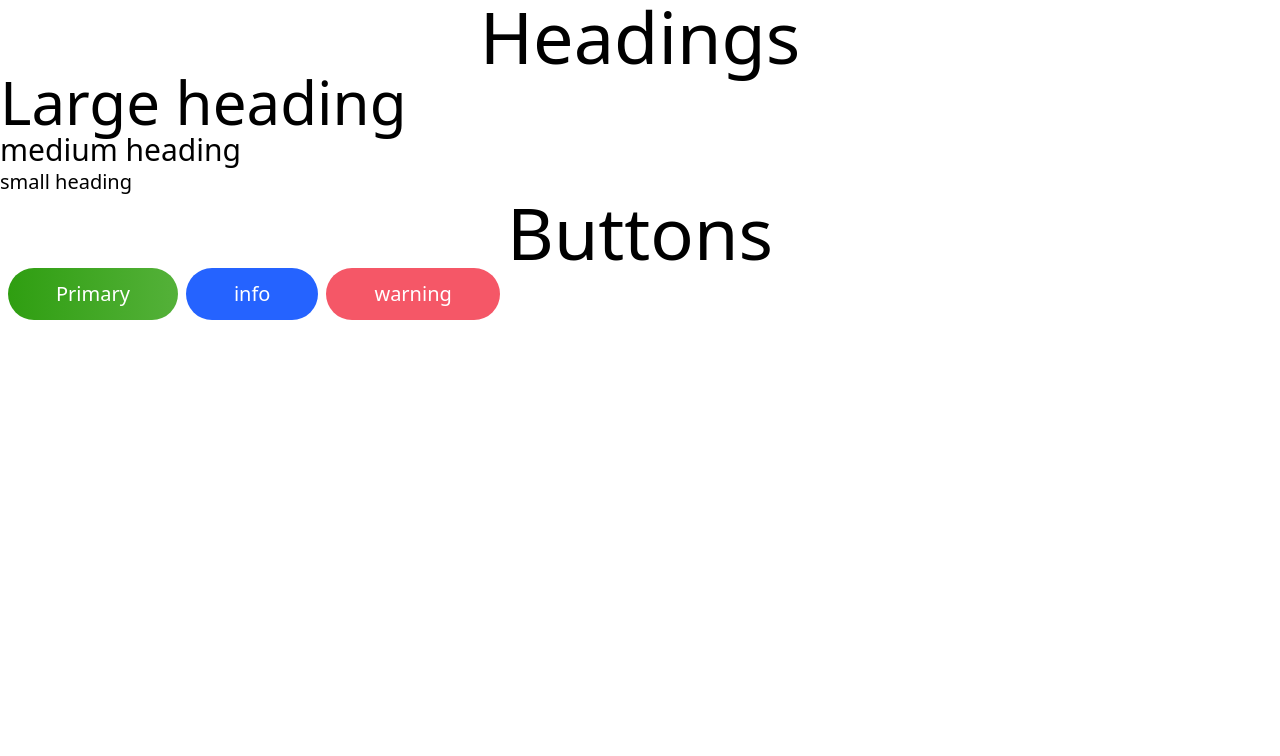
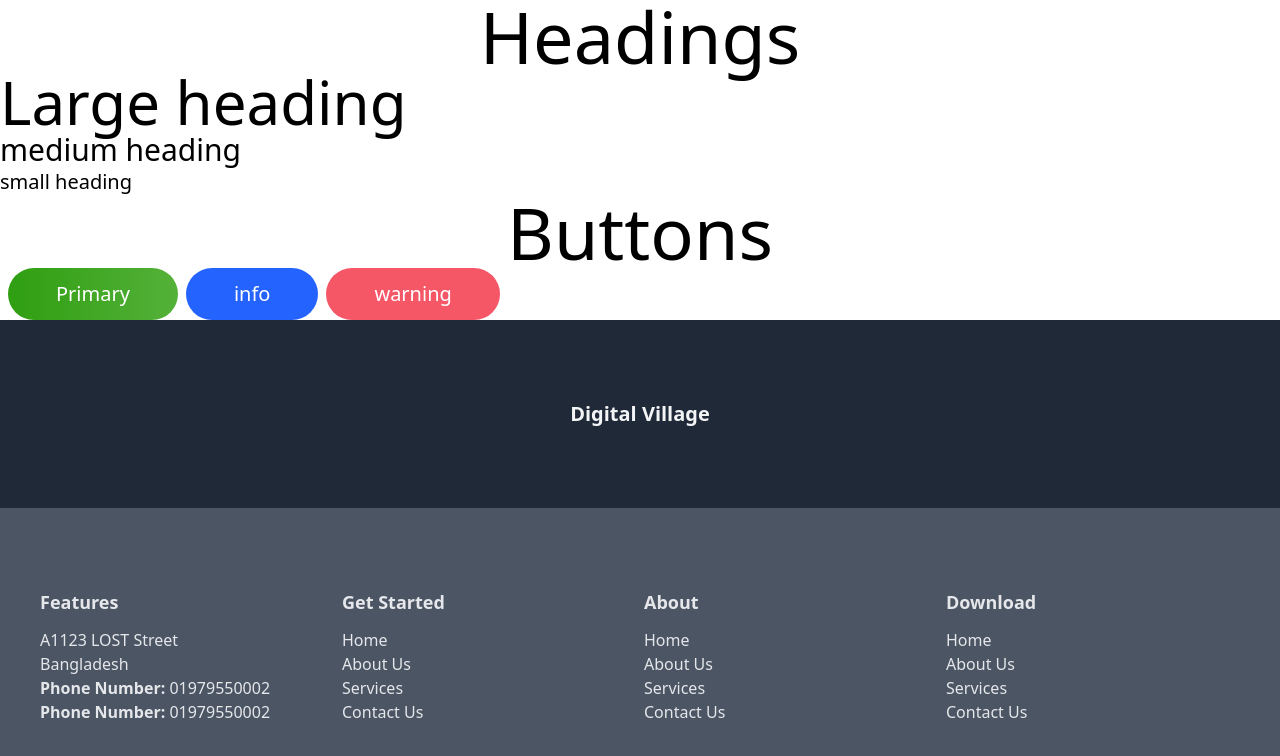
Before and after one commit to akhlakuzzalal/digital_village_front-end, a React (Create React App) app: page / in a window 1280 px wide. Shown: the top 756 px of the page. Built offline with nearby package versions, Linux system fonts and the light colour scheme.

Commit message:
Footer Added

```diff
--- a/src/App.js
+++ b/src/App.js
@@ -1,7 +1,8 @@
-import './App.css';
+import Footer from '../src/pages/shared/Home/Footer/Footer.jsx';
 
 function App() {
   return (
+    <>
       <div>
         <h1 className="text-center text-7xl">Headings</h1>
         <h1 className="heading_lg">Large heading</h1>
@@ -14,6 +15,8 @@ function App() {
         <button className="btn bg-info">info</button>
         <button className="btn bg-warning">warning</button>
       </div>
+      <Footer></Footer>
+    </>
   );
 }
 
--- /dev/null
+++ b/src/pages/shared/Home/Footer/Footer.jsx
@@ -0,0 +1,55 @@
+import React from 'react';
+const Footer = () => {
+  return (
+    <>
+      <div className=" bg-gray-100 ">
+        <div className="  flex text-center py-20 bg-gray-800 text-gray-100">
+          <h1 className="mx-auto text-xl font-bold">Digital Village</h1>
+        </div>
+
+        <div className="p-10 bg-gray-600 text-gray-200 py-20">
+          <div className="max-w-7xl mx-auto ">
+            <div className="grid grid-cols-1 md:grid-cols-2 lg:grid-cols-4 gap-2">
+              <div className="mb-5">
+                <h4 className="text-lg mb-3 font-bold">Features</h4>
+                A1123 LOST Street
+                <br /> Bangladesh <br />
+                <strong>Phone Number:</strong> 01979550002 <br />
+                <strong>Phone Number:</strong> 01979550002 <br />
+              </div>
+              <div className="mb-5">
+                <h4 className="text-lg mb-3 font-bold">Get Started</h4>
+                <ul>
+                  <li>Home</li>
+                  <li>About Us</li>
+                  <li>Services</li>
+                  <li>Contact Us</li>
+                </ul>
+              </div>
+              <div className="mb-5">
+                <ul>
+                  <h4 className="text-lg mb-3 font-bold">About</h4>
+                  <li>Home</li>
+                  <li>About Us</li>
+                  <li>Services</li>
+                  <li>Contact Us</li>
+                </ul>
+              </div>
+              <div className="mb-5">
+                <ul>
+                  <h4 className="text-lg font-bold mb-3">Download</h4>
+                  <li>Home</li>
+                  <li>About Us</li>
+                  <li>Services</li>
+                  <li>Contact Us</li>
+                </ul>
+              </div>
+            </div>
+          </div>
+        </div>
+      </div>
+    </>
+  );
+};
+
+export default Footer;
--- /dev/null
+++ b/src/pages/shared/Home/Footer/Footerr.jsx
@@ -0,0 +1,65 @@
+import React from 'react';
+
+const Footerr = () => {
+  return (
+    <>
+      <div
+        style={{ paddingInline: ' 155px', paddingBlock: '150px' }}
+        className=" lg:footer-container flex bg-lime-200"
+      >
+        <div
+          style={{ marginBlock: '0px', marginInline: '60px', width: '30%' }}
+          className="footer-texts footer-focused"
+        >
+          <h2 className="text-lg font-bold mb-5">Digital Village</h2>
+          <p> Emergency Services</p>
+          <p>Check Up</p>
+          <p>Treatment and Personal Diseases</p>
+          <p>Tooth Extraction</p>
+          <p>Check Up</p>
+        </div>
+
+        <div style={{ marginInline: '6px' }} className="footer-texts ">
+          <h5 className="mb-5 text-lg font-bold">Quick Links</h5>
+          <p> Home</p>
+          <p>About</p>
+          <p>Services</p>
+          <p>contact Us</p>
+          <p>Check Up</p>
+        </div>
+
+        <div style={{ marginInline: '60px' }} className="footer-texts">
+          <h5 className="mb-5 text-lg font-bold">Useful Links</h5>
+          <p> Emergency Dental Care</p>
+          <p>Check Up</p>
+          <p>Treatment and Personal Diseases</p>
+          <p>Tooth Extraction</p>
+          <p>Check Up</p>
+        </div>
+
+        <div className="footer-texts">
+          <h5 className="mb-5 text-lg font-bold">Work Hours</h5>
+          <p>Mon - Fri : 09:00 AM - 19:00 AM</p>
+          <p>Sat - Sun : 08:00 AM - 20:00 AM</p>
+
+          <h5>Need For Help? Call Us</h5>
+          <p
+            style={{
+              border: 'none',
+              backgroundColor: 'rgb(231, 18, 18)',
+              padding: '20px',
+              color: 'white',
+              borderRadius: '10px 10px 0px 10px',
+            }}
+            className="footer-btn"
+          >
+            +2020534603
+          </p>
+        </div>
+      </div>
+      <p className="text-center">&copy; copyright 2020 all rights reserved</p>
+    </>
+  );
+};
+
+export default Footerr;
```
Also changed, not shown: src/Images/wave-haikei (1).png (added), 1 other file (tests, documents, lock files or other folders). Lines whose indentation alone changed are shown as unchanged.
